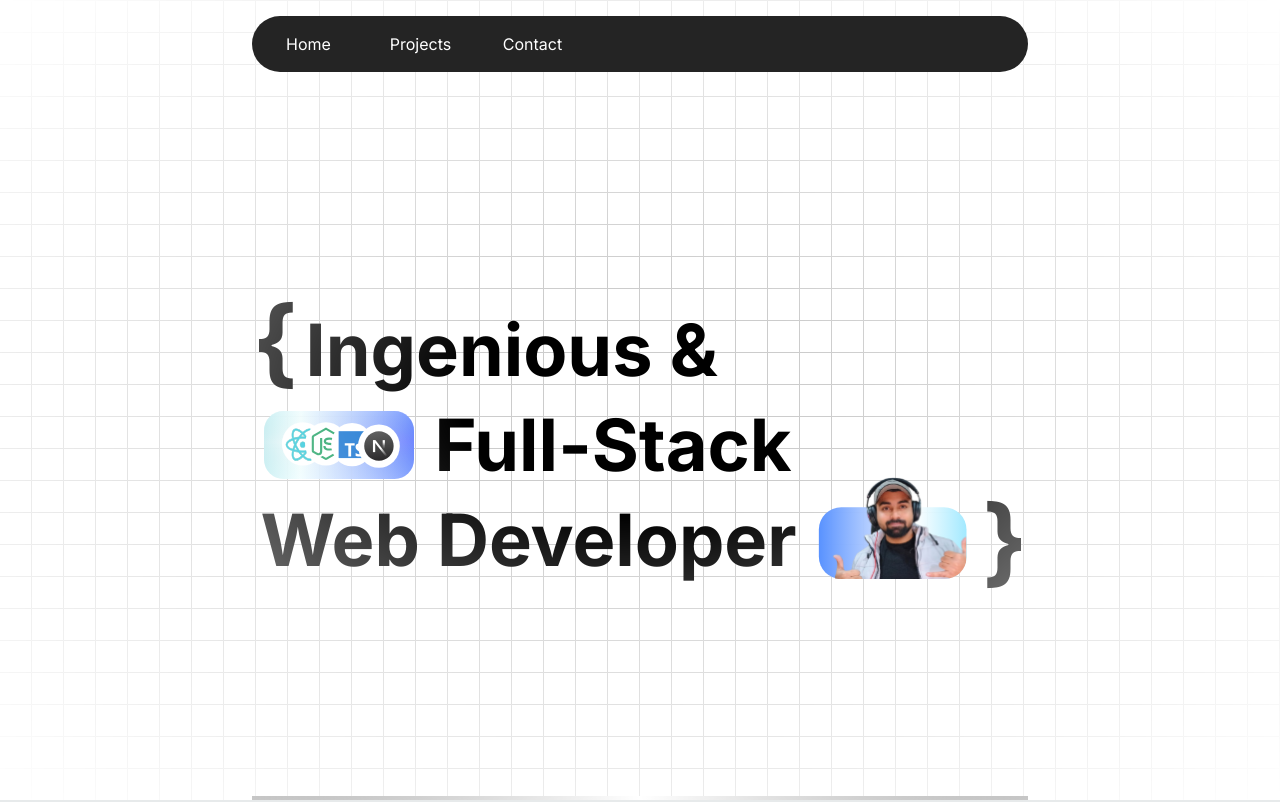
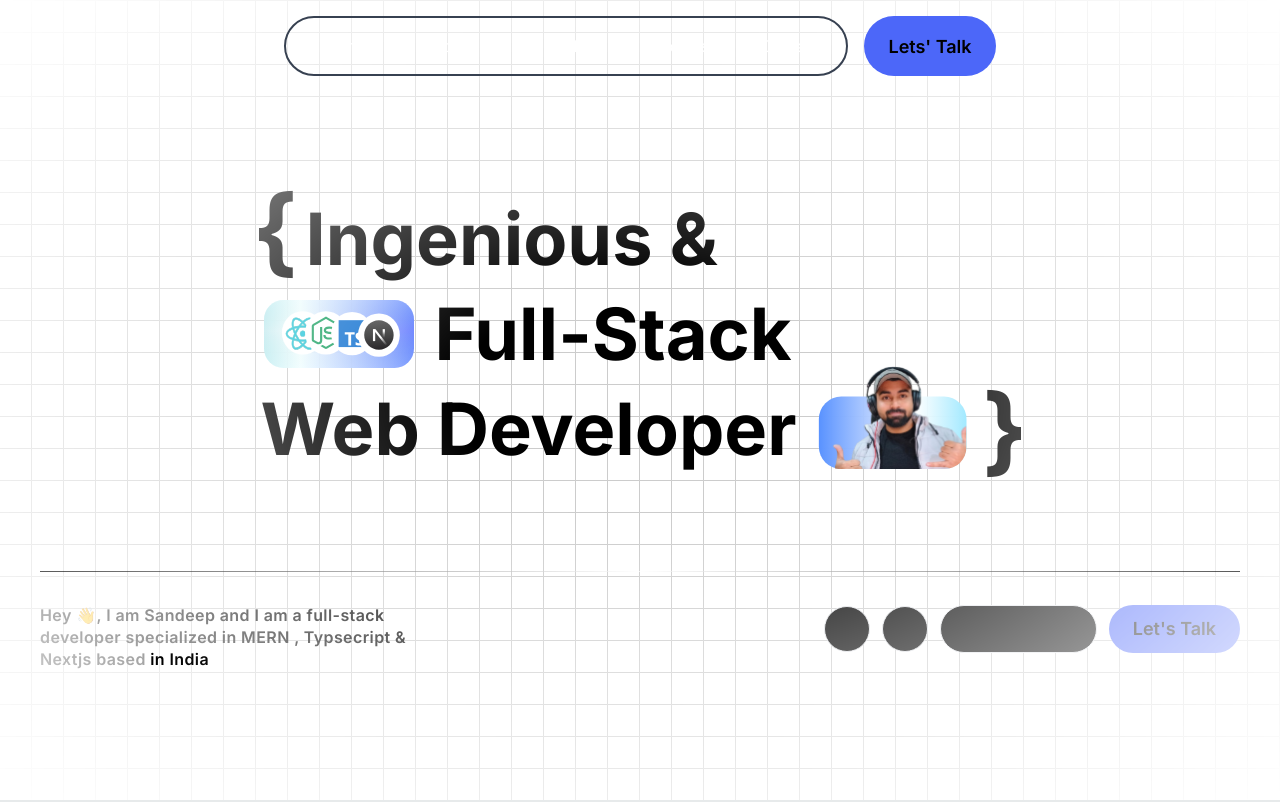
Before and after one commit to sandy088/sandeep-dev-portfolio, a Next.js app: page / in a window 1280 px wide. Shown: the top 802 px of the page. Built offline with nearby package versions, Linux system fonts and the light colour scheme.

Commit message:
Redesigned: Homepage UI

```diff
--- a/src/app/(main)/_components/HeroAbout.tsx
+++ b/src/app/(main)/_components/HeroAbout.tsx
@@ -1,9 +1,27 @@
+import { TextGenerateEffect } from '@/app/components/ui/text-generate-effect'
+import { Download, Github, Linkedin } from 'lucide-react'
 import React from 'react'
 
 const HeroAbout = () => {
   return (
-    <div className=' flex w-full'>
-        <div className=' h-1 bg-gradient-to-r from-black via-white to-black w-full '></div>
+    <div className=' flex flex-col w-full'>
+        <div className=' h-[1px] bg-gradient-to-r from-black via-white opacity-65 to-black w-full '></div>
+        <div className=' flex w-full justify-between mt-4'>
+
+            <TextGenerateEffect className=' max-w-[400px]' words='Hey 👋, I am Sandeep and I am a full-stack developer specialized in MERN , Typsecript & Nextjs based in India'/>
+
+
+          <div className=' flex items-center gap-3'>
+          <div className=' bg-black p-3 border rounded-full'>
+              <Linkedin size={20} className=' '/>
+            </div>
+            <div className=' bg-black p-3 border rounded-full'>
+              <Github size={20} className=' '/>
+            </div>
+            <button className=' px-6 py-1 bg-black border text-[18px] h-12 font-semibold rounded-full'>Resume <Download className='inline-block ml-2'/></button>
+            <button className=' px-6 py-1 bg-[#4C67F9] text-[18px] h-12 font-semibold rounded-full'>Let&apos;s Talk</button>
+          </div>
+        </div>
     </div>
   )
 }
--- a/src/app/(main)/_components/hero.section.tsx
+++ b/src/app/(main)/_components/hero.section.tsx
@@ -35,10 +35,13 @@ export const HeroSection = () => {
   return (
     <div className="h-[50rem] w-full dark:bg-black bg-white  dark:bg-grid-white/[0.2] bg-grid-black/[0.2] relative flex items-center justify-center">
       <div className="absolute pointer-events-none inset-0 flex items-center justify-center dark:bg-black bg-white [mask-image:radial-gradient(ellipse_at_center,transparent_20%,black)]"></div>
-      <div className=" flex flex-col gap-2 justify-between h-full">
-        <Navbar/>
+      <div className=" flex flex-col gap-2 w-[1200px] justify-between h-full">
+       <Navbar/>
        <HeroHeading/>
        <HeroAbout/>
+       <div className=" md:h-[40px] h-[40px]">
+
+       </div>
       </div>
     </div>
   );
--- a/src/app/(main)/_components/hero_heading.tsx
+++ b/src/app/(main)/_components/hero_heading.tsx
@@ -14,7 +14,7 @@ const myProfile = [
 ];
 const HeroHeading = () => {
   return (
-    <div>
+    <div className="mx-auto">
       <p className=" text-7xl font-bold">
         <span className=" text-8xl mr-2">{"{"}</span>
         {"Ingenious &"}
--- a/src/app/(main)/_components/navbar.tsx
+++ b/src/app/(main)/_components/navbar.tsx
@@ -4,22 +4,22 @@ import Link from "next/link";
 
 const Navbar = () => {
   return (
-    <div className="relative z-50 max-w-[1200px] w-full max-h-fit py-4 flex">
-      <nav className=" rounded-full flex flex-grow bg-[#242424]">
+    <div className="relative z-50 max-w-[1200px] justify-center w-full max-h-fit py-4 gap-x-4 flex">
+      <nav className=" rounded-full flex flex-grow max-w-fit bg-transparent border-2 border-gray-700">
         {navbarOptions.map((option) => {
           return (
             <div
               key={option.id}
-              className=" cursor-pointer flex items-center justify-center w-24 h-10 m-2   rounded-full hover:bg-black hover:text-white transition-all duration-300 ease-in"
+              className=" cursor-pointer flex items-center justify-center w-24 h-10 m-2   rounded-full hover:bg-[#242424] hover:text-white transition-all duration-300 ease-in"
             >
-              <Link href={option.href} className=" text-white">
+              <Link href={option.link} className=" text-white">
                 {option.name}
               </Link>
             </div>
           );
         })}
       </nav>
-
+      <button className=" px-6 py-1 bg-[#4C67F9] text-[18px] font-semibold rounded-full">Lets&apos; Talk</button>
     </div>
   );
 };
--- a/src/app/(main)/_constants/data.ts
+++ b/src/app/(main)/_constants/data.ts
@@ -9,7 +9,7 @@ interface projectsProps{
 interface navbarOptionsProps{
   id: number,
   name: string,
-  href: string
+  link: string
 
 }
 
@@ -17,17 +17,27 @@ export const navbarOptions:navbarOptionsProps[] = [
   {
     id:1,
     name: "Home",
-    href: "#"
+    link: "#"
   },
   {
     id:2,
-    name: "Projects",
-    href: "#"
+    name: "About",
+    link: "#"
   },
   {
     id:3,
+    name: "Skills",
+    link: "#"
+  },
+  {
+    id:4,
+    name: "Projects",
+    link: "#"
+  },
+  {
+    id:5,
     name: "Contact",
-    href: "#"
+    link: "#"
 
   }
 ]
--- a/src/app/(main)/page.tsx
+++ b/src/app/(main)/page.tsx
@@ -1,10 +1,13 @@
+import { FloatingNav } from "../components/ui/floating-navbar";
 import {AboutSection } from "./_components/about.section";
 import { HeroSection } from "./_components/hero.section";
 import { ProjectsSection } from "./_components/projects.section";
+import { navbarOptions } from "./_constants/data";
 
 export default function Home() {
   return (
     <div>
+      {/* <FloatingNav navItems={navbarOptions} /> */}
       <HeroSection />
       <AboutSection />
       <ProjectsSection/>
--- /dev/null
+++ b/src/app/components/ui/floating-navbar.tsx
@@ -0,0 +1,82 @@
+"use client";
+import React, { useState } from "react";
+import {
+  motion,
+  AnimatePresence,
+  useScroll,
+  useMotionValueEvent,
+} from "framer-motion";
+import { cn } from "@/app/utils/cn";
+import Link from "next/link";
+
+export const FloatingNav = ({
+  navItems,
+  className,
+}: {
+  navItems: {
+    name: string;
+    link: string;
+    icon?: JSX.Element;
+  }[];
+  className?: string;
+}) => {
+  const { scrollYProgress } = useScroll();
+
+  const [visible, setVisible] = useState(false);
+
+  useMotionValueEvent(scrollYProgress, "change", (current) => {
+    // Check if current is not undefined and is a number
+    if (typeof current === "number") {
+      let direction = current! - scrollYProgress.getPrevious()!;
+
+      if (scrollYProgress.get() < 0.05) {
+        setVisible(false);
+      } else {
+        if (direction < 0) {
+          setVisible(true);
+        } else {
+          setVisible(false);
+        }
+      }
+    }
+  });
+
+  return (
+    <AnimatePresence mode="wait">
+      <motion.div
+        initial={{
+          opacity: 1,
+          y: -100,
+        }}
+        animate={{
+          y: visible ? 0 : -100,
+          opacity: visible ? 1 : 0,
+        }}
+        transition={{
+          duration: 0.2,
+        }}
+        className={cn(
+          "flex max-w-fit  fixed top-10 inset-x-0 mx-auto border border-transparent dark:border-white/[0.2] rounded-full dark:bg-black bg-white shadow-[0px_2px_3px_-1px_rgba(0,0,0,0.1),0px_1px_0px_0px_rgba(25,28,33,0.02),0px_0px_0px_1px_rgba(25,28,33,0.08)] z-[5000] pr-2 pl-8 py-2  items-center justify-center space-x-4",
+          className
+        )}
+      >
+        {navItems.map((navItem: any, idx: number) => (
+          <Link
+            key={`link=${idx}`}
+            href={navItem.link}
+            className={cn(
+              "relative dark:text-neutral-50 items-center flex space-x-1 text-neutral-600 dark:hover:text-neutral-300 hover:text-neutral-500"
+            )}
+          >
+            <span className="block sm:hidden">{navItem.icon}</span>
+            <span className="hidden sm:block text-sm">{navItem.name}</span>
+          </Link>
+        ))}
+        <button className="border text-sm font-medium relative border-neutral-200 dark:border-white/[0.2] text-black dark:text-white px-4 py-2 rounded-full">
+          <span>Login</span>
+          <span className="absolute inset-x-0 w-1/2 mx-auto -bottom-px bg-gradient-to-r from-transparent via-blue-500 to-transparent  h-px" />
+        </button>
+      </motion.div>
+    </AnimatePresence>
+  );
+};
--- a/src/app/components/ui/text-generate-effect.tsx
+++ b/src/app/components/ui/text-generate-effect.tsx
@@ -45,7 +45,7 @@ export const TextGenerateEffect = ({
   return (
     <div className={cn("font-semibold", className)}>
       <div className="mt-4">
-        <div className=" text-start dark:text-white text-black text-xl leading-snug tracking-wide">
+        <div className=" text-start dark:text-white text-black leading-snug tracking-wide">
           {renderWords()}
         </div>
       </div>
```
